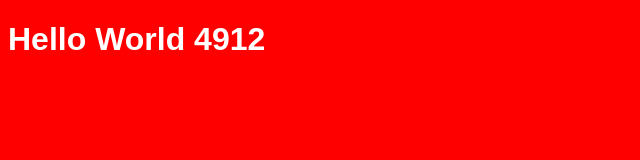
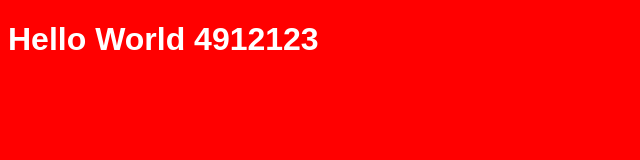
Before and after one commit to Hedrevich/SAP-Cloud, a plain HTML site: page index.html in a window 1280 px wide. Shown: the whole page, without its empty margins (0-640 px from the left). Drawn offline with Linux system fonts and the light colour scheme.

Commit message:
mast commit

```diff
--- a/index.html
+++ b/index.html
@@ -8,7 +8,7 @@
     <title>Document</title>
 </head>
 <body>
-    <h1>Hello World 4912</h1>
+    <h1>Hello World 4912123</h1>
     <style background-color: black></style>
 </body>
 </html>
```
